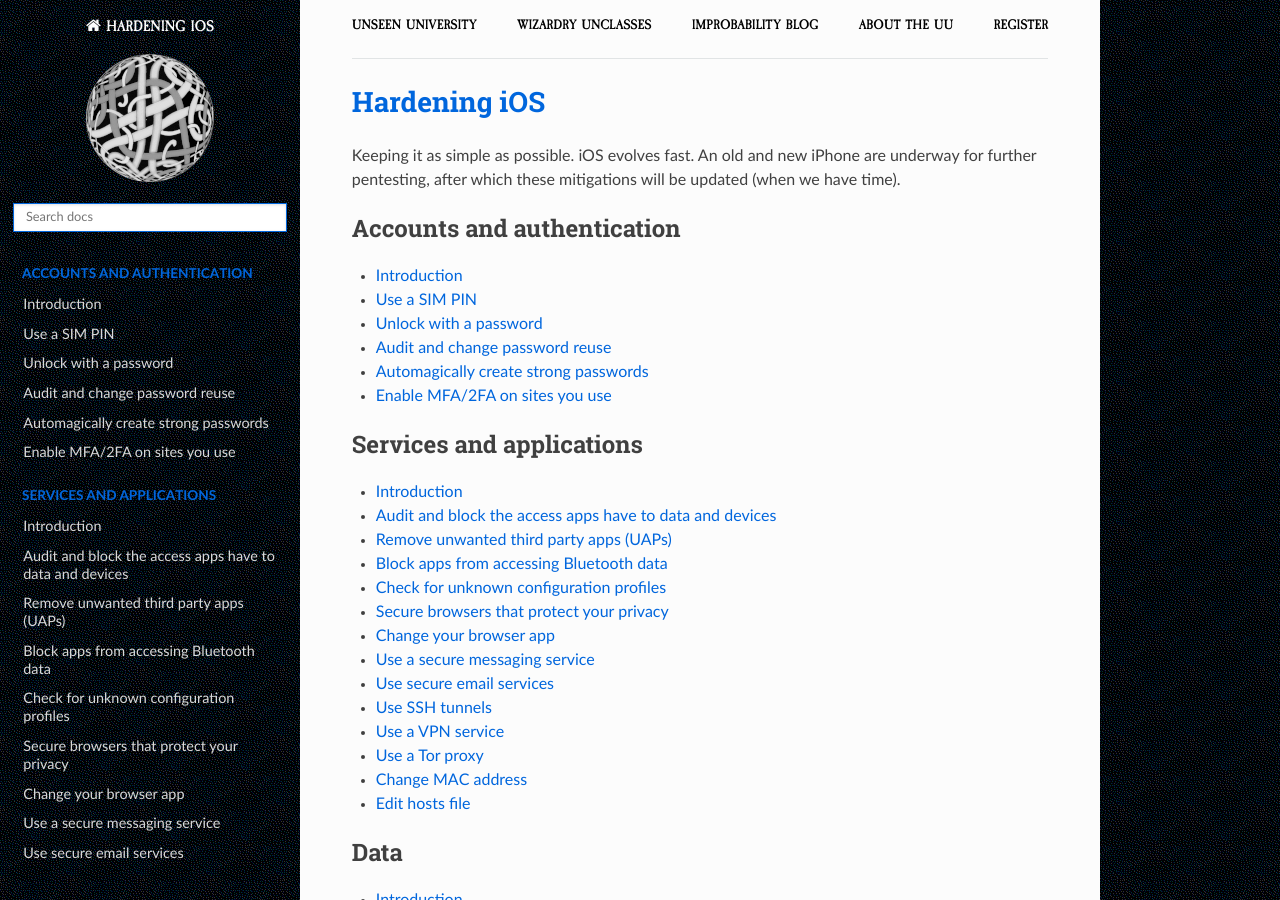
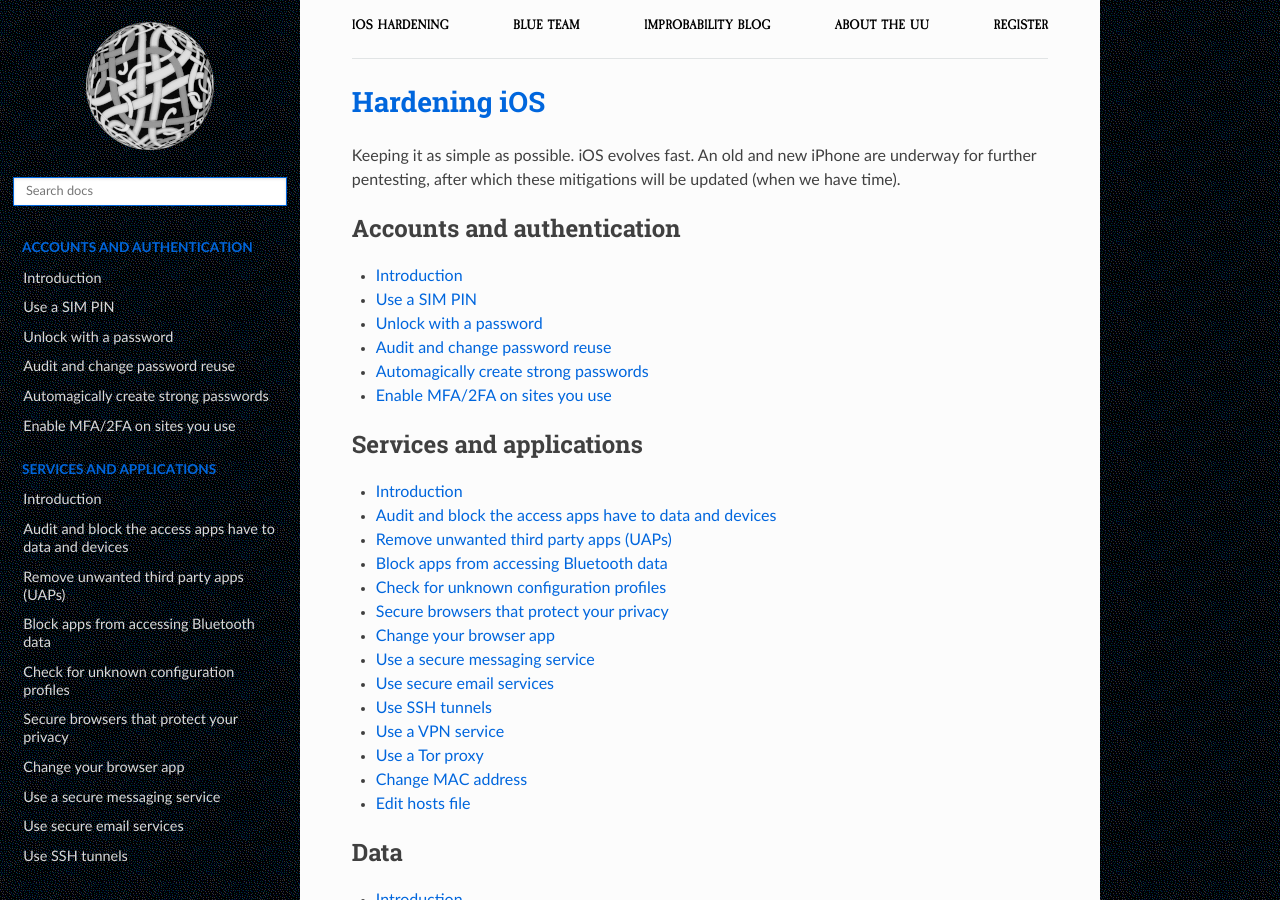
Before and after one commit to tymyrddin/blue-ios, a Sphinx documentation site: the page built from source/index.rst, in a window 1280 px wide and 900 px high. Built offline with Sphinx 7.4.7 and the Read the Docs theme 2.0.0, drawn with Linux system fonts in a browser that asks for light colours.

Commit message:
improved navigation

```diff
--- a/source/_templates/breadcrumbs.html
+++ b/source/_templates/breadcrumbs.html
@@ -1,8 +1,8 @@
 <div class="container">
     <topnav>
             <ul>
-                <li class="nav__item"><a href="https://uu.tymyrddin.dev/" class="nav__link">Unseen University</a></li>
-                <li class="nav__item"><a href="https://uu.tymyrddin.dev/" class="nav__link">Wizardry Unclasses</a></li>
+                <li class="nav__item"><a href="https://blue.tymyrddin.dev/projects/ios/" class="nav__link">iOS hardening</a></li>
+                <li class="nav__item"><a href="https://blue.tymyrddin.dev/" class="nav__link">Blue Team</a></li>
                 <li class="nav__item"><a href="https://uu.tymyrddin.dev/blog/" class="nav__link">Improbability Blog</a></li>
                 <li class="nav__item"><a href="https://uu.tymyrddin.dev/about/" class="nav__link">About the UU</a></li>
                 <li class="nav__item"><a href="https://uu.tymyrddin.dev/registration/" class="nav__link">Register</a></li>
--- a/source/conf.py
+++ b/source/conf.py
@@ -44,6 +44,7 @@
     'display_version': True,
     'prev_next_buttons_location': 'bottom',
     'style_external_links': False,
+    'logo_only': True,
     # Toc options
     'collapse_navigation': False,
     'sticky_navigation': False,
--- a/source/index.rst
+++ b/source/index.rst
@@ -91,8 +91,3 @@
 
    docs/guards/README.md
    docs/guards/lockdown.md
-
-.. toctree::
-   :caption: Links
-
-   All mitigations <https://blue.tymyrddin.dev/>
```
Also changed, not shown: README.md (+1 -1 lines).
